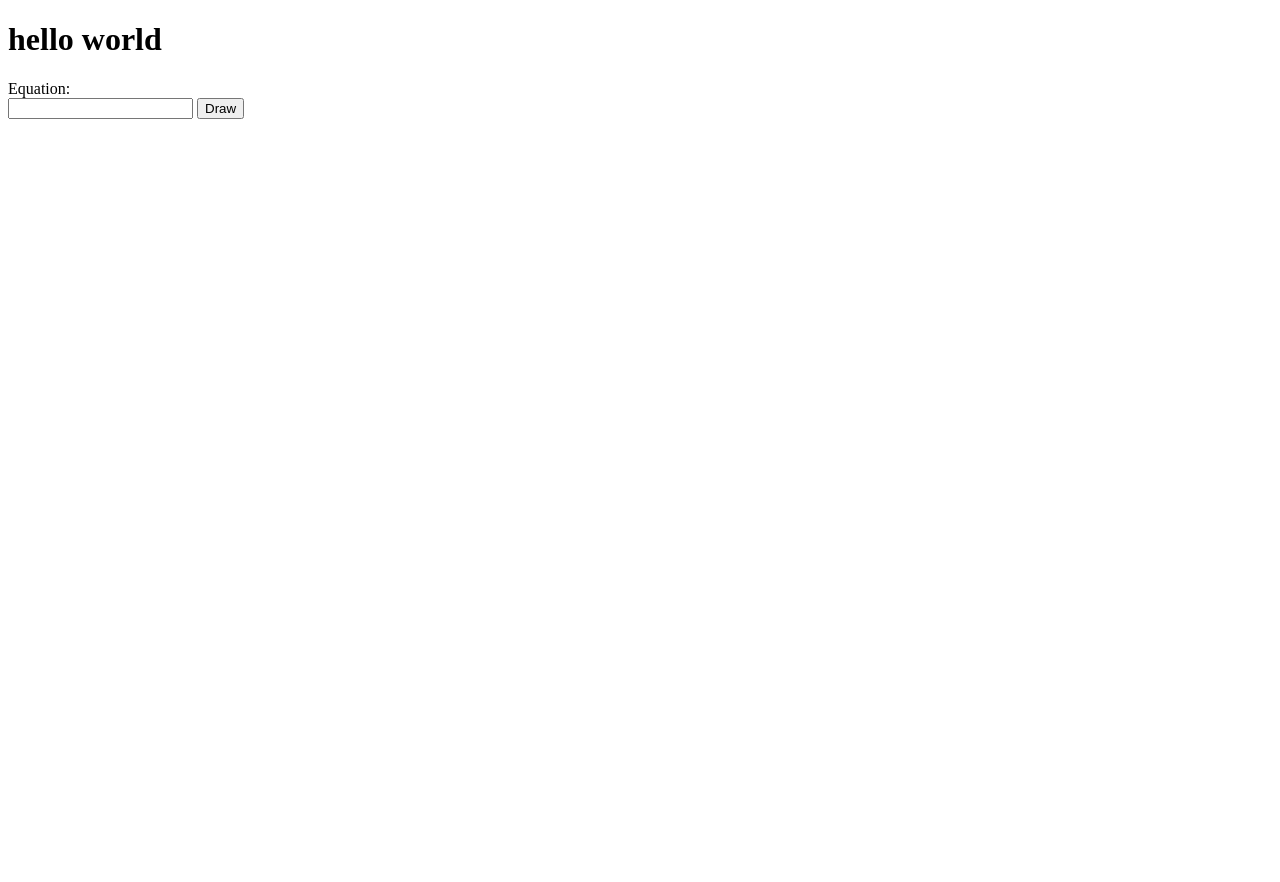
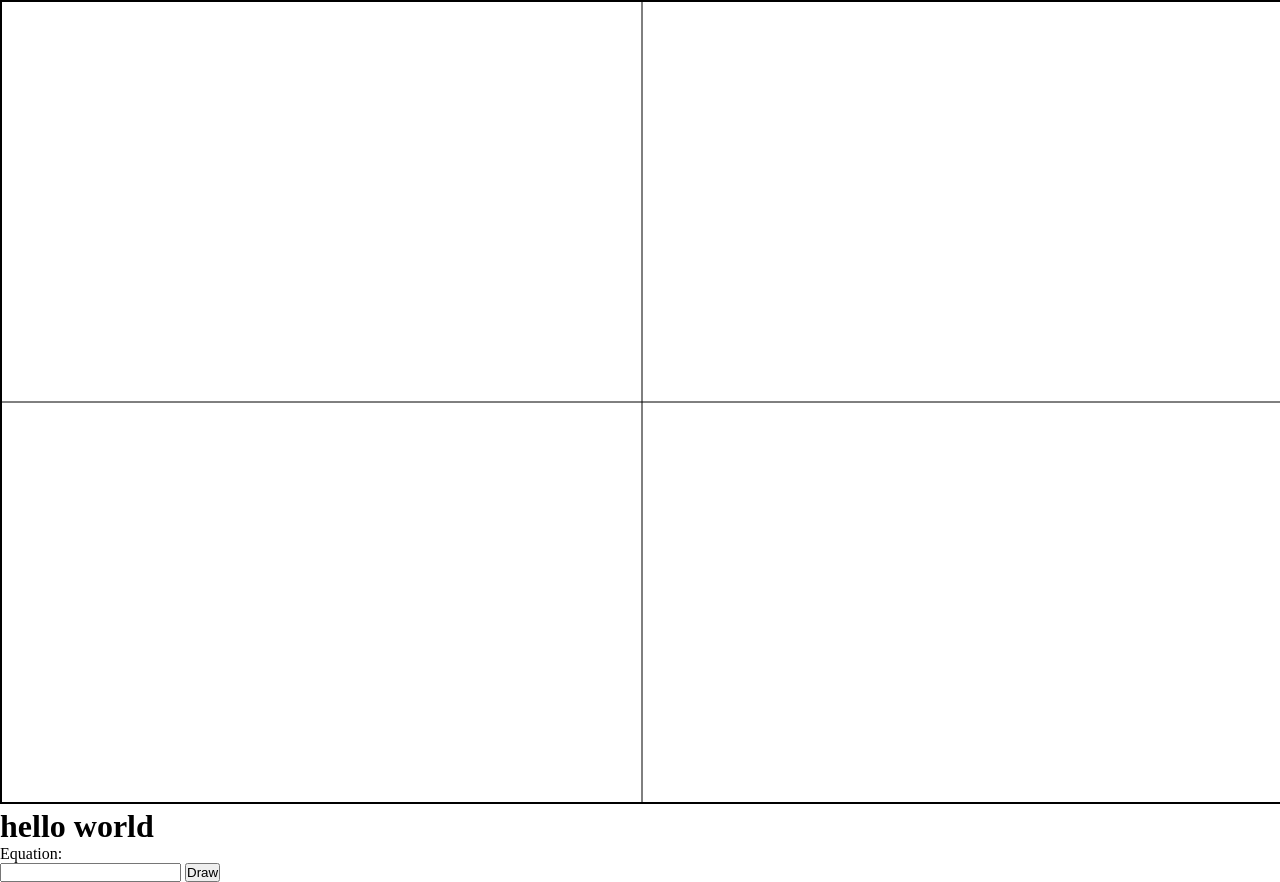
Before and after one commit to dijarselami1/Vizualizimi-Funksioneve, a website built with Vite: page index.html in a window 1280 px wide. Before the commit the page ends 800 px from the top, so only its background shows below. Built offline with nearby package versions, Linux system fonts and the light colour scheme.

Commit message:
Goofy ahh Graphs

```diff
--- a/index.html
+++ b/index.html
@@ -9,11 +9,13 @@
 </head>
 
 <body>
+  <canvas id="canvas"></canvas>
+
   <div id="app">
     <h1>
       hello world
     </h1>
-    <label for="equation">Equation:</label>
+    <label for="equation" >Equation:</label>
     <br>
     <input type="text" name="equation" id="equation">
     <button id="drawBtn">Draw</button>
--- a/main.js
+++ b/main.js
@@ -1,18 +1,69 @@
 const equationInput = document.getElementById('equation')
 const drawBtn       = document.getElementById('drawBtn')
 const outputDiv     = document.getElementById('output')
+const canvas        = document.getElementById('canvas')
 
+const ctx = canvas.getContext('2d');
 const m = math.create(math.all)
 
+const clientWidth  = window.innerWidth;
+const clientHeight = window.innerHeight;
+
+canvas.width  = clientWidth;
+canvas.height = clientHeight;
+
+let min_X=-20;
+let max_X=20;
+let min_Y=-5;
+let max_Y=5;
+
+let axis_Zero;
+
+// X axis
+ctx.beginPath();
+ctx.moveTo(0,clientHeight/2);
+ctx.lineTo(clientWidth,clientHeight/2 );
+ctx.stroke();
+// Y axis
+ctx.beginPath();
+ctx.moveTo(clientWidth/2,0);
+ctx.lineTo(clientWidth/2,clientHeight );
+ctx.stroke();
+
+let steps= 0.0003;
+
+let graphPoints=[];
+
 drawBtn.addEventListener('click', () => {
-  let equation = equationInput.value // TASK #1
+  let equation = equationInput.value
 
-  let scope = {
-    x: 1, // TASK #2 (1 is hardcoded value for test)
+  for(let i = min_X-1 ; i<= max_X-1; i+=1)
+  {
+
+    if(!equation || !equation.includes("x")  ){
+
+      console.log("value is not valid");
+
+      return;
+    }
+
+    let scope = {
+      x: i,
+    }
+
+    let result_Y = m.evaluate(equation, scope)
+    graphPoints.push({i,result_Y});
+
+  }
+  showPoints();
+})
+
+function showPoints()
+{
+
+  for (const v of graphPoints) {
+    console.log(v.i + ", " + v.result_Y);
+    ctx.fillRect(v.i +clientWidth/2 ,-v.result_Y + clientHeight/2 ,2,2);
   }
 
-  let result = m.evaluate(equation, scope)
-
-  outputDiv.innerText = result
-  outputDiv.classList.remove('hidden')
-})
+}
--- a/style.css
+++ b/style.css
@@ -1,5 +1,14 @@
+*{
+    margin: 0;
+    padding: 0;
+    box-sizing: border-box;
+}
 .hidden {
     display: none;
 }
+#canvas
+{
+    border: 2px solid black;
+}
 
 /* TASK #3 */
```
Also changed, not shown: readme.md.
